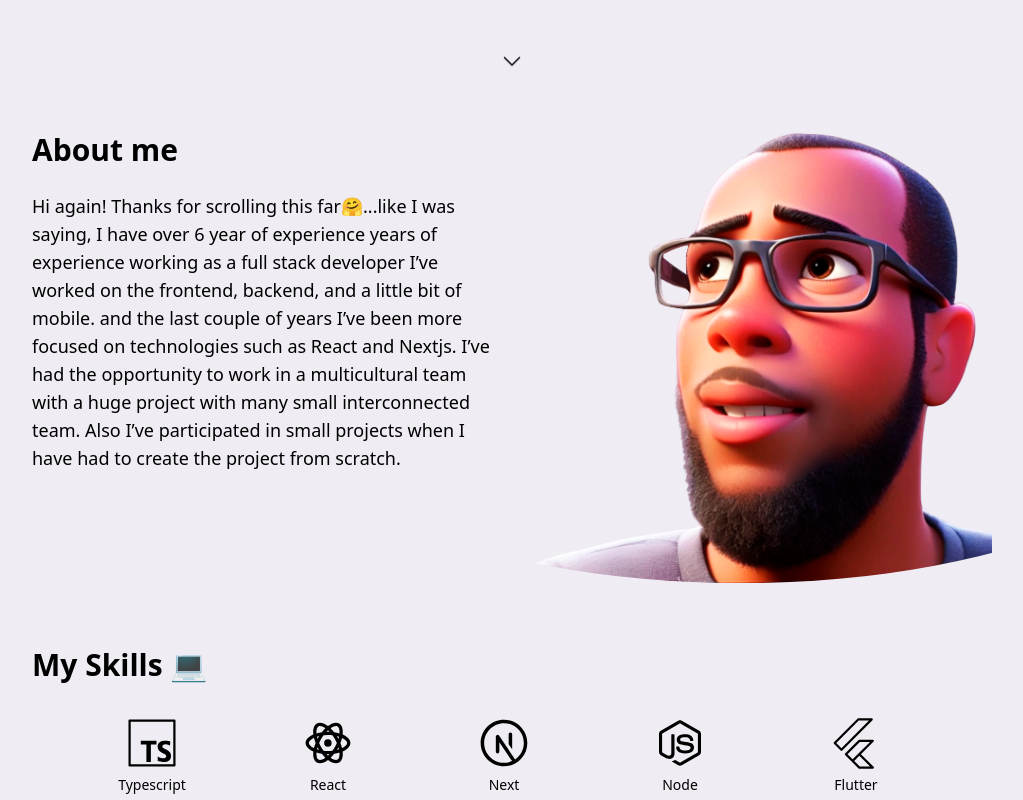
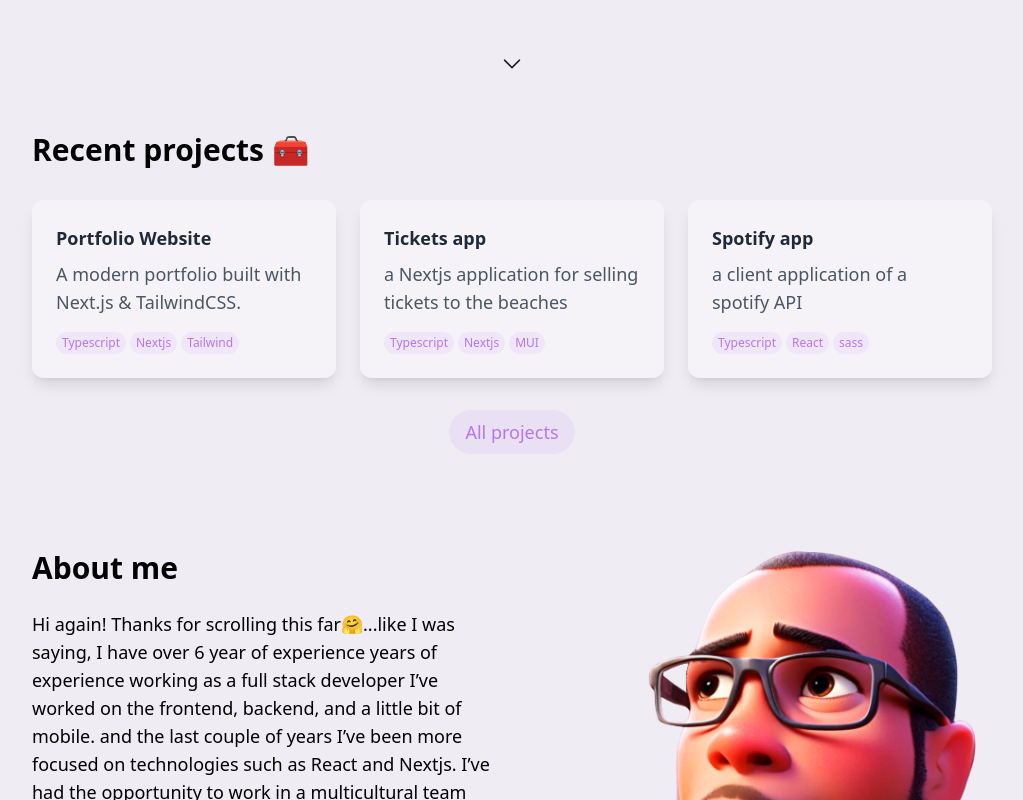
Before and after one commit to Jeluchez/portfolio, a Next.js app: page / in a window 1280 px wide. Shown: the part 700-1500 px from the top of the page, without its empty margins (128-1151 px from the left). Built offline with nearby package versions, Linux system fonts and the light colour scheme.

Commit message:
create project section

```diff
--- a/eslint.config.mjs
+++ b/eslint.config.mjs
@@ -13,6 +13,7 @@ const eslintConfig = [
   ...compat.extends('next/core-web-vitals', 'next/typescript'),
   {
     rules: {
+      '@typescript-eslint/no-explicit-any': 'warn',
       'react/jsx-fragments': ['error', 'syntax'],
       'indent': ['error', 2],
       'eol-last': ['error', 'always'],
--- a/src/app/globals.css
+++ b/src/app/globals.css
@@ -25,6 +25,7 @@
   --color-white-400: rgb(255,255,255,.4);
   --color-surface-0: #ECE9F1;
   --color-surface-3: #F4F2F7;
+  --color-surface-2: #F1EFF5;
 
 
 
@@ -66,7 +67,7 @@
     height: 100%
   }
 }
-.feedback-btn {
+.tag {
   display: inline-flex;
   align-items: center;
   color: hsla(272deg 81% calc(82% - 12%) / 1);
--- a/src/app/page.tsx
+++ b/src/app/page.tsx
@@ -1,4 +1,5 @@
 import { Footer, Header } from '@/components';
+import GithubGrid from '@/components/projects/Projects';
 import { Skills } from '@/components/skill/Skills';
 import { ChevronDownIcon } from '@heroicons/react/24/solid';
 import Image from 'next/image';
@@ -26,6 +27,15 @@ export default function Home() {
         </div>
 
         <ChevronDownIcon className='floating-arrow bottom-8 absolute w-6'/>
+      </div>
+
+      {/* projects */}
+      <div className=" w-full  max-w-lg mx-auto sm:p-8 sm:pb-16 relative z-1 flex">
+        <div className='flex-2/3'>
+          <h2 className="text-xl md:text-3xl font-bold font-heading text-theme-heading transition-colors mb-8">
+          Recent projects 🧰</h2>
+          <GithubGrid/>
+        </div>
       </div>
 
       {/* about me */}
--- a/src/components/footer/Footer.tsx
+++ b/src/components/footer/Footer.tsx
@@ -24,7 +24,7 @@ export const Footer = () => {
           </ul>
         </div>
         <span>
-          <button className="feedback-btn px-4 py-2" data-feedback-fish="true">Got feedback?</button>
+          <button className="tag px-4 py-2" data-feedback-fish="true">Got feedback?</button>
         </span>
       </div>
       <p className="text-center mt-4">
--- /dev/null
+++ b/src/components/icons/Tailwind.tsx
@@ -0,0 +1,9 @@
+export const Tailwind = (props: React.SVGProps<SVGSVGElement>) => (
+  <svg
+    {...props}
+    xmlns="http://www.w3.org/2000/svg"
+    viewBox="0 0 24 24"
+  >
+    <path d="M18 13c-1.858 0-3.489-1.297-5.748-3.092C10.731 8.699 7.246 8.289 6.7 8.714L5.293 7.293C7.346 5.239 8.586 4 11 4c3.018 0 5.214 1.688 6.979 3.046.554.425 1.077.827 1.527 1.092.342.201 1.073.436 1.685.253.391-.115.689-.39.914-.838l1.834.789C22.879 11.259 20.659 13 18 13M8.983 6.633c1.707.234 3.512.913 4.514 1.709C15.632 10.04 16.894 11 18 11c.745 0 1.435-.207 2.042-.599a4.6 4.6 0 0 1-1.548-.539c-.557-.328-1.128-.767-1.732-1.231C15.156 7.397 13.337 6 11 6c-.786 0-1.359.176-2.017.633M13 20c-1.858 0-3.489-1.297-5.748-3.092-1.52-1.208-5.006-1.621-5.552-1.194L.293 14.293C2.346 12.239 3.586 11 6 11c3.018 0 5.214 1.688 6.979 3.046.554.425 1.077.827 1.527 1.092.342.201 1.073.433 1.685.253.391-.115.689-.39.914-.838l1.834.789C17.879 18.259 15.659 20 13 20m-9.017-6.367c1.707.234 3.512.913 4.514 1.709C10.632 17.04 11.894 18 13 18c.745 0 1.435-.207 2.042-.599a4.6 4.6 0 0 1-1.548-.539c-.557-.328-1.128-.767-1.732-1.231C10.156 14.397 8.337 13 6 13c-.786 0-1.359.176-2.017.633"></path>
+  </svg>
+);
--- a/src/components/icons/index.ts
+++ b/src/components/icons/index.ts
@@ -10,3 +10,5 @@ export { NodeIcon } from './Node';
 export { ReactIcon } from './React';
 export { Sql } from './Sql';
 export { Typescript } from './Typescript';
+export { CiCd } from './CiCd';
+export { Tailwind } from './Tailwind';
--- /dev/null
+++ b/src/components/projects/Projects.tsx
@@ -0,0 +1,54 @@
+const projects = [
+  {
+    title: 'Portfolio Website',
+    description: 'A modern portfolio built with Next.js & TailwindCSS.',
+    githubUrl: 'https://github.com/Jeluchez/portfolio',
+    tools: ['Typescript', 'Nextjs', 'Tailwind']
+  },
+  {
+    title: 'Tickets app',
+    description: 'a Nextjs application for selling tickets to the beaches',
+    githubUrl: 'https://github.com/Jeluchez/ticket-frontend',
+    tools: ['Typescript', 'Nextjs', 'MUI']
+  },
+  {
+    title: 'Spotify app',
+    description: 'a client application of a spotify API',
+    githubUrl: 'https://github.com/Jeluchez/spotify-app',
+    tools: ['Typescript', 'React', 'sass']
+  }
+];
+
+export default function GithubGrid() {
+  return (
+    <div className="max-w-5xl mx-auto">
+      <div className="grid grid-cols-1 sm:grid-cols-2 md:grid-cols-3 gap-6">
+        {projects.map((project, index) => (
+          <div key={index} className="p-6 bg-white-400 shadow-lg rounded-xl text-left">
+            <a href={project.githubUrl}><h3 className="text-lg font-semibold text-gray-800">{project.title}</h3></a>
+            <p className="text-gray-600 mt-2">{project.description}</p>
+            <div className="mt-4 flex space-x-1">
+              {
+                project?.tools?.map((title) => (
+                  <span key={title} className="tag inline-block py-[0.25em] px-[0.5em] text-xs">{title}</span>
+                ))
+              }
+
+            </div>
+          </div>
+        ))}
+      </div>
+
+      {/* "See More" Button */}
+      <div className="text-center mt-8">
+        <a
+          href="https://github.com/your-github"
+          target="_blank"
+          className="tag px-4 py-2"
+        >
+           All projects
+        </a>
+      </div>
+    </div>
+  );
+}
--- a/src/components/skill/Skills.tsx
+++ b/src/components/skill/Skills.tsx
@@ -1,6 +1,5 @@
 import React from 'react';
-import { Aws, Docker, Firebase, Flutter, Git, NextIcon, NodeIcon, ReactIcon,Sql,Typescript } from '@/components/icons';
-import { CiCd } from '../icons/CiCd';
+import { Aws, Docker, Firebase, Flutter, Git, NextIcon, NodeIcon, ReactIcon,Sql,Typescript,CiCd, Tailwind } from '@/components/icons';
 
 export const Skills = () => {
 
@@ -48,16 +47,24 @@ export const Skills = () => {
     {
       icon: Git,
       title: 'Git'
+    },
+    {
+      icon: Tailwind,
+      title: 'Tailwind'
     }
 
   ];
+
+  const margin:Record<string,string> = {
+    'Tailwind': '-mt-16'
+  };
   return (
     <div className=" w-full  max-w-lg mx-auto p-4 pb-8 sm:p-8  relative z-1">
       <h2 className="text-xl md:text-3xl font-bold font-heading text-theme-heading transition-colors">
       My Skills 💻</h2>
-      <div className='mt-8 flex space-x-4 space-y-16 flex-wrap justify-center items-center'>
+      <div className='mt-8 flex space-y-16 flex-wrap justify-center items-center'>
         {items.map(({ icon: Icon,title }, index) => (
-          <div key={index} className='flex flex-col items-center justify-center w-1/6'>
+          <div key={index} className={`flex flex-col w-1/6 ${margin[title]} items-center`}>
             <Icon className='w-14 h-14'/>
             <span className='text-sm block mt-1'>{title}</span>
           </div>
```
